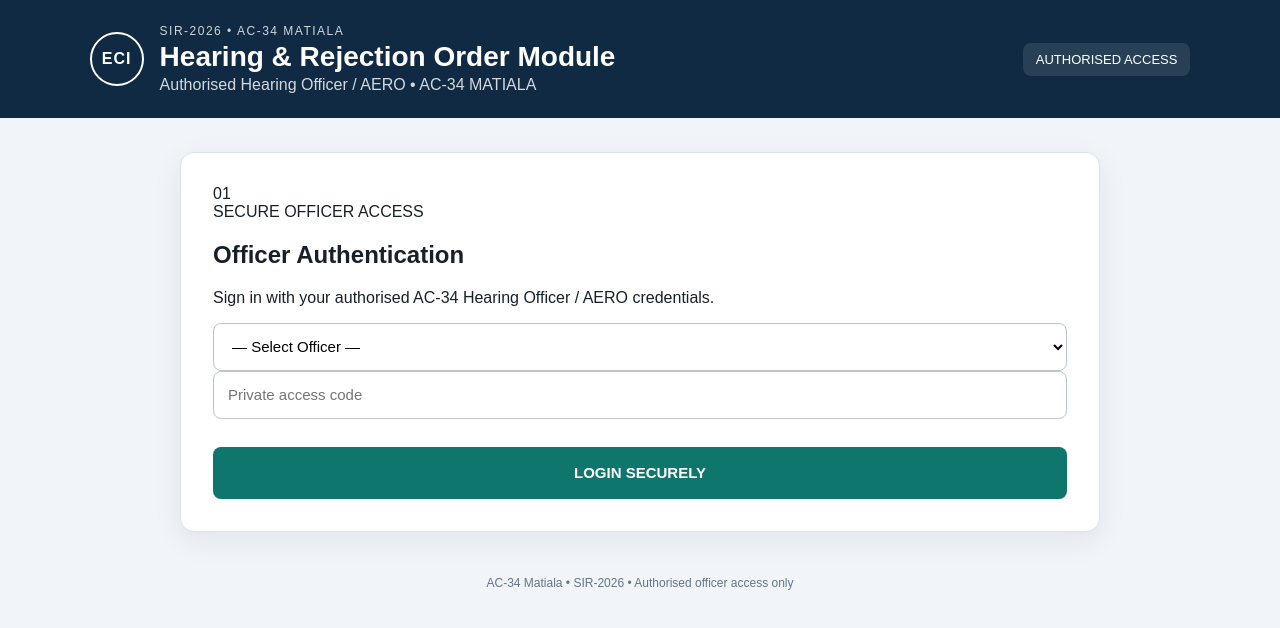
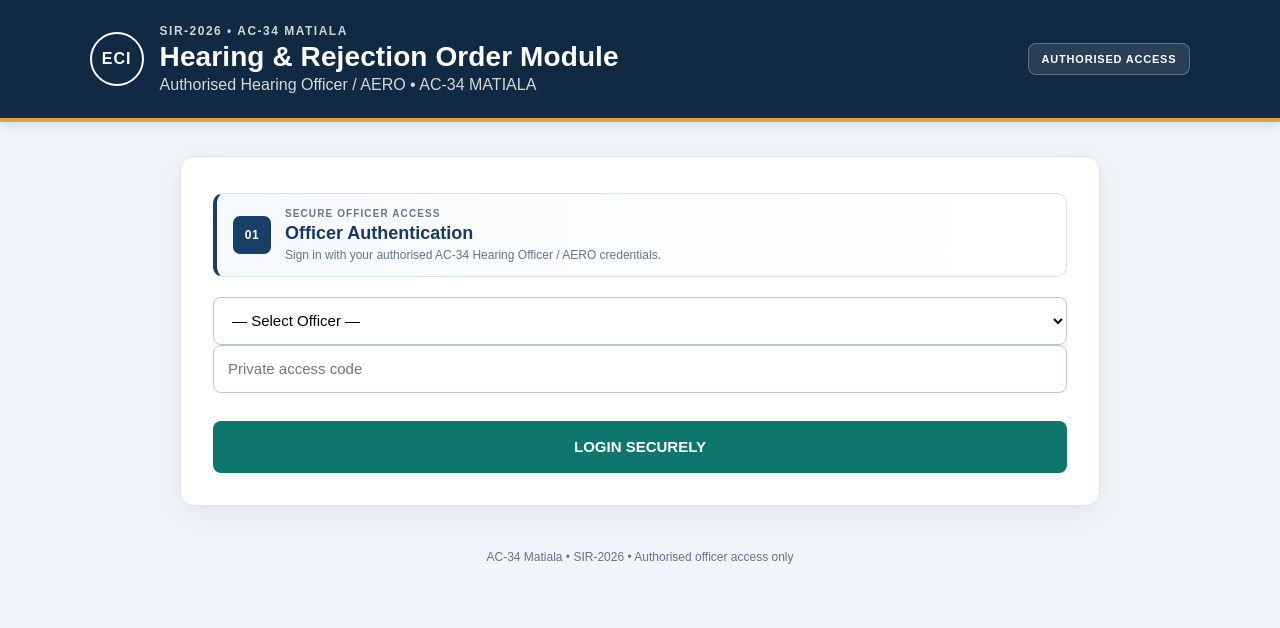
Before and after one commit to anacambridge-max/ac-34-hearing-dashboard, a Next.js app: page / in a window 1280 px wide. Shown: the top 628 px of the page. Built offline with nearby package versions, Linux system fonts and the light colour scheme.

Commit message:
Add professional ECI-style hearing module presentation

```diff
--- a/app/globals.css
+++ b/app/globals.css
@@ -17,3 +17,15 @@
 .batchGenerate{margin-top:18px}
 @media(max-width:1200px){.batchGrid{grid-template-columns:repeat(2,minmax(0,1fr))}.batchPanel{max-width:1000px}}
 @media(max-width:700px){.batchGrid{grid-template-columns:1fr}.miniDetails{min-height:0}.batchPanel{margin:18px 12px}}
+
+.moduleTitle{display:flex;gap:14px;align-items:center;margin:4px 0 20px;padding:14px 16px;border:1px solid #d8e1eb;border-left:4px solid #173f68;background:linear-gradient(90deg,#f7fafc,#ffffff);border-radius:10px}
+.moduleIcon{width:38px;height:38px;flex:none;display:grid;place-items:center;border-radius:7px;background:#173f68;color:#fff;font-size:12px;font-weight:800;letter-spacing:.5px}
+.moduleEyebrow{font-size:10px;font-weight:800;letter-spacing:1.1px;color:#64748b;margin-bottom:3px}
+.moduleTitle h2{margin:0 0 3px;color:#173a63;font-size:18px;line-height:1.25}
+.moduleTitle p{margin:0;color:#64748b;font-size:12px}
+.portalHeader{border-bottom:4px solid #d9a441;box-shadow:0 3px 14px rgba(16,42,67,.12)}
+.portalHeader h1{letter-spacing:.1px}
+.portalHeader .brand{min-width:0}
+.portalHeader .eyebrow{font-weight:700}
+.portalHeader .status{font-size:11px;font-weight:800;letter-spacing:.8px;border:1px solid rgba(255,255,255,.25)}
+@media(max-width:700px){.moduleTitle{padding:12px}.moduleTitle h2{font-size:16px}.moduleTitle p{font-size:11px}}
```
